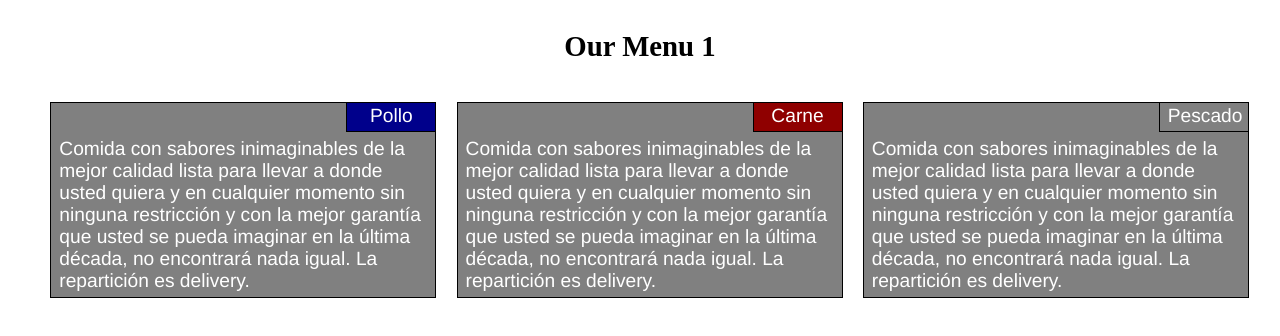
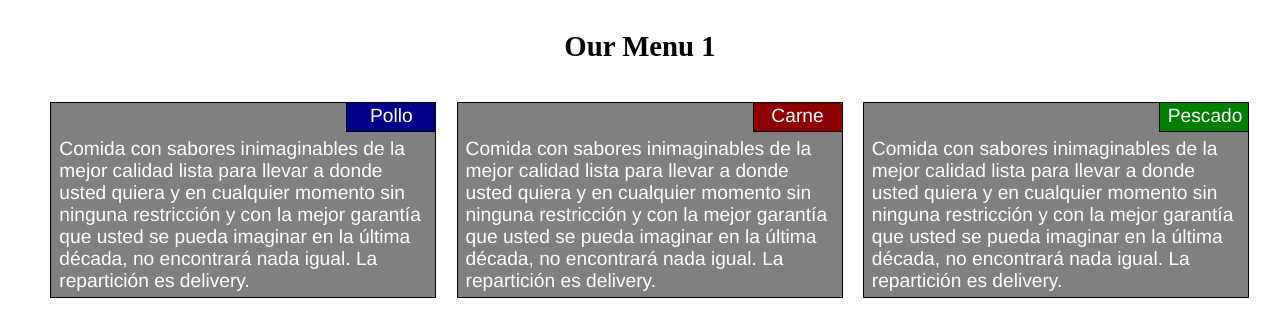
Before and after one commit to gdmatosc/mod2_solution, a plain HTML site: page index.html in a window 1280 px wide. Drawn offline with Linux system fonts and the light colour scheme.

Commit message:
Update style.css

```diff
--- a/css/style.css
+++ b/css/style.css
@@ -50,7 +50,7 @@ background-color:#00008B;
 background-color:#8F0000;
  }
 #ps3 {
-background-color:gree;
+background-color:green;
  }
 
 .row {
```
